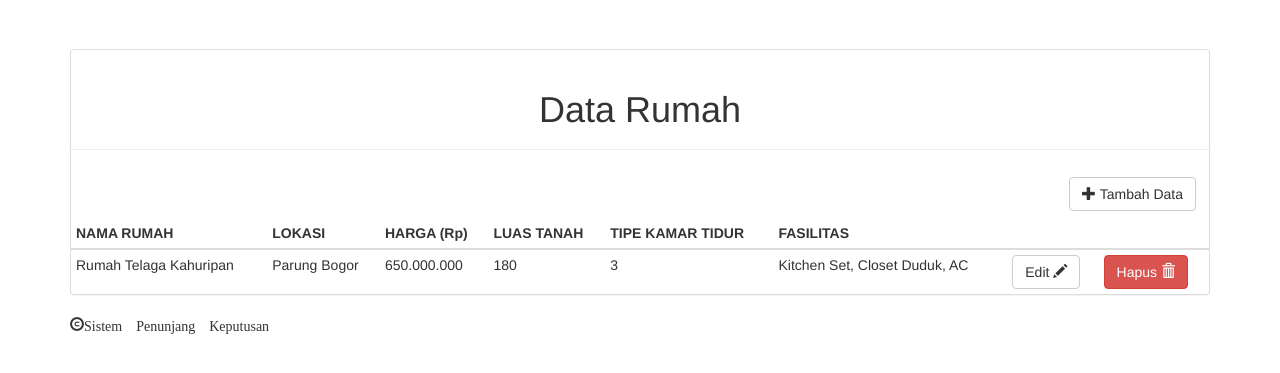
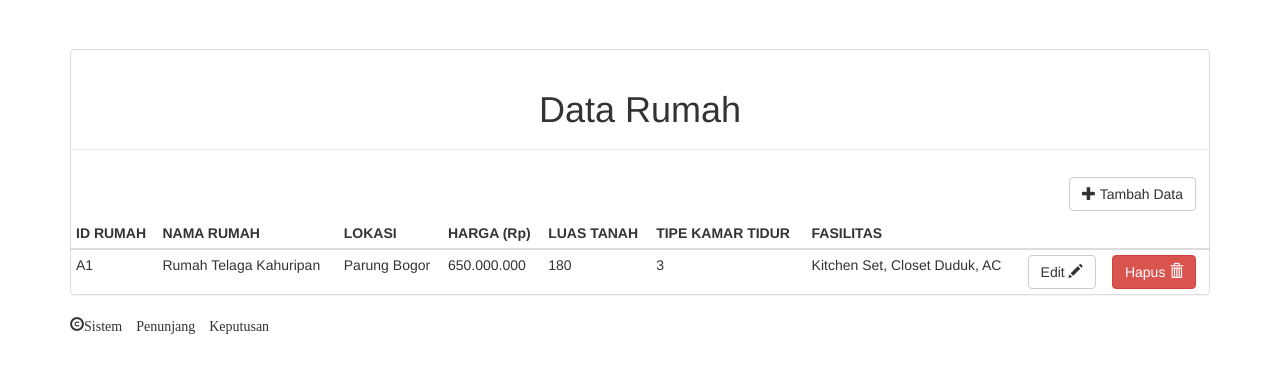
Before and after one commit to spras00/spk_zawa, a CodeIgniter app: page /spk_zawa/rumah in a window 1280 px wide. Shown: the part 51-424 px from the top of the page. Run offline with CodeIgniter, Linux system fonts and the light colour scheme; data comes from the database, SQL or seed files in the repository; some libraries are stand-ins or nearby versions.

Commit message:
Update view_rumah.php

```diff
--- a/application/views/view_rumah.php
+++ b/application/views/view_rumah.php
@@ -10,6 +10,9 @@ Tambah Data
 <table align="center" class="table table-condensed">
 	<thead>
 		<tr>
+			<th>
+				ID RUMAH
+			</th>
 			<th>
 				NAMA RUMAH
 			</th>
@@ -35,6 +38,9 @@ Tambah Data
 		<?php
 		foreach ($rumah as $rm) {?>
 			<tr>
+				<td>
+					<?php echo $rm['id_a']; ?>
+				</td>
 				<td>
 					<?php echo $rm['nm_a']; ?>
 				</td>
```
